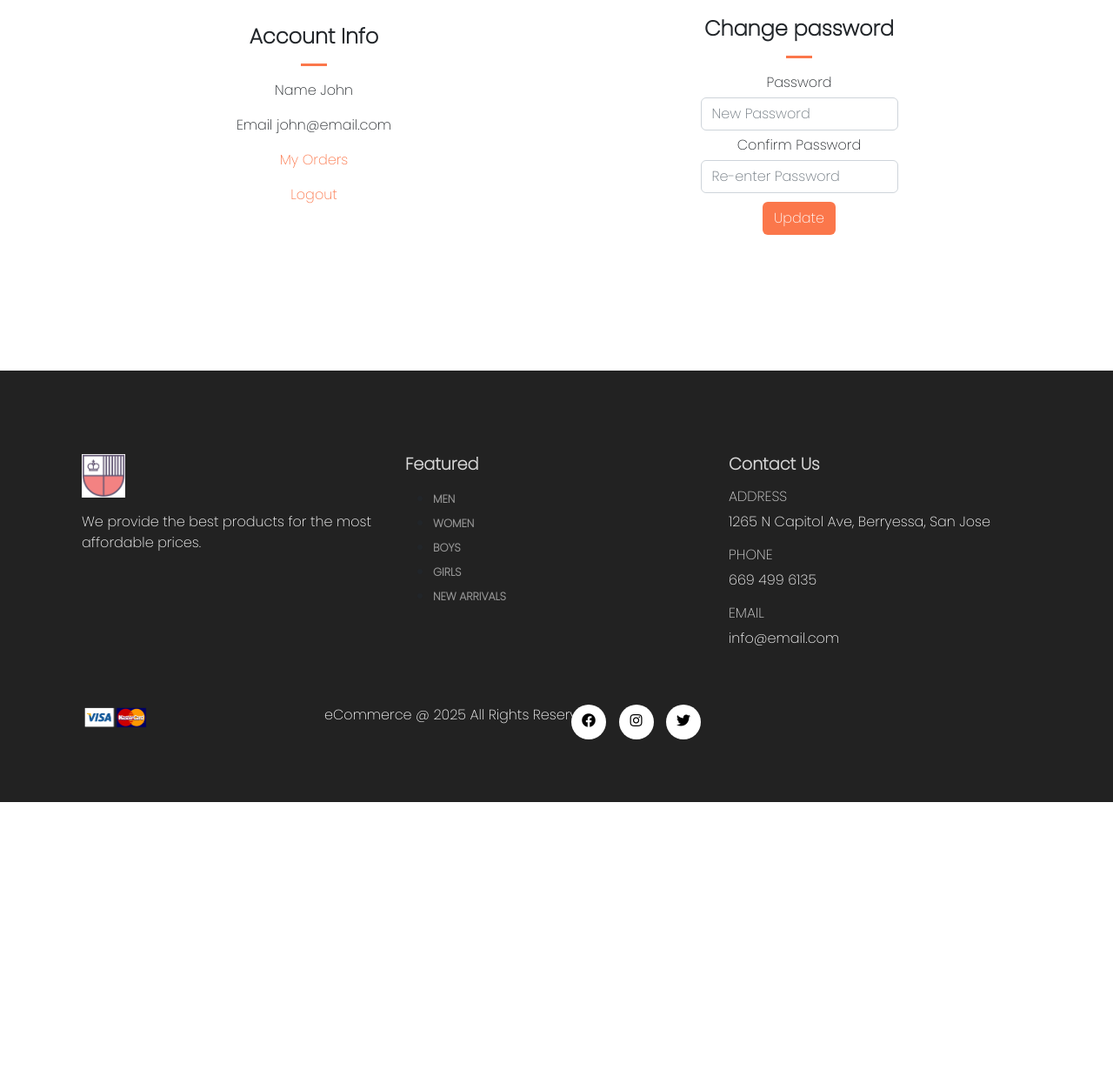
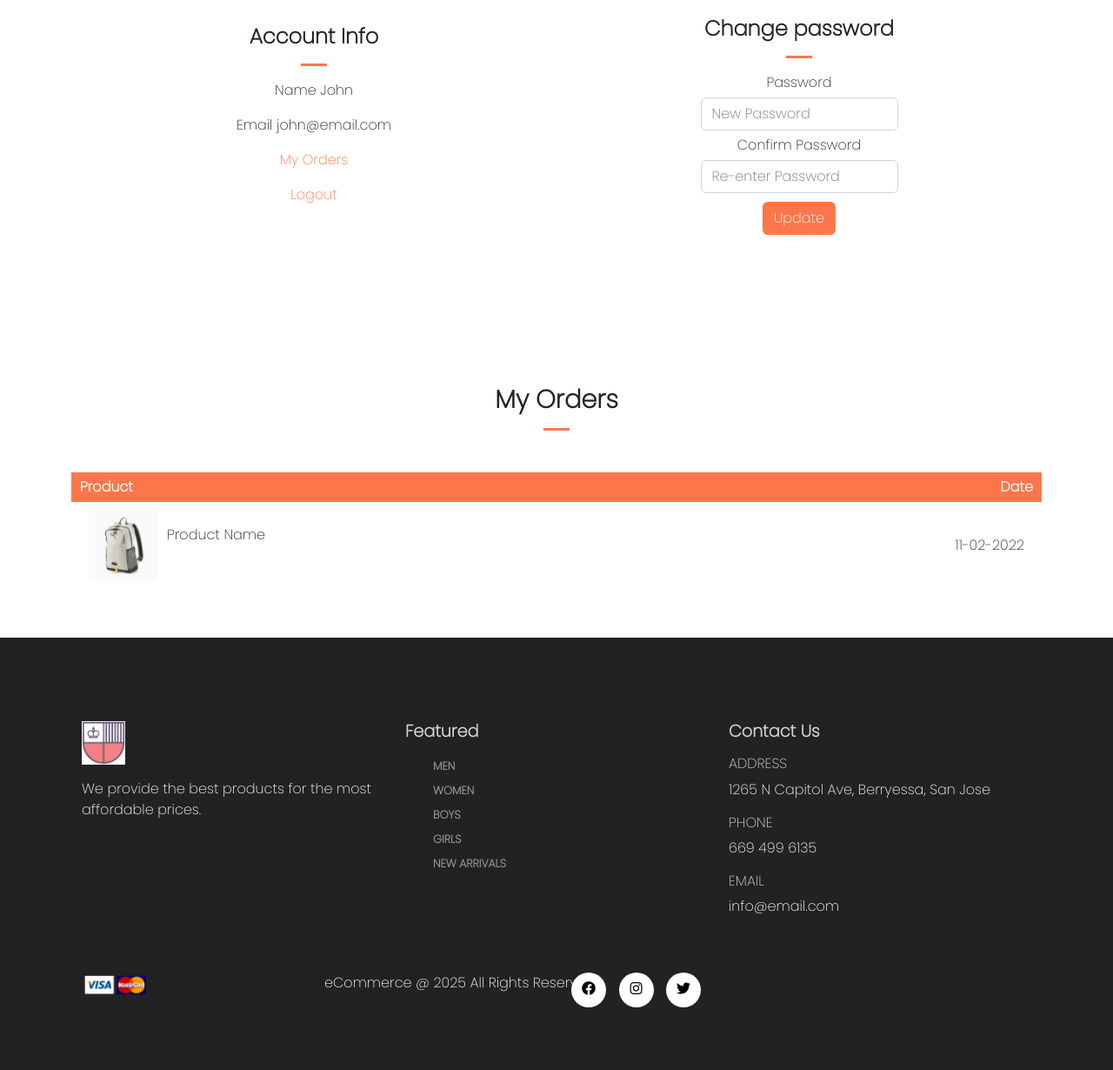
Before and after one commit to leoAshu/eCommerce-website, a PHP site: page /account.html in a window 1280 px wide. Shown: the part 132-1362 px from the top of the page at 87% size. Before the commit the page ends 1054 px from the top, so only its background shows below. Run offline with PHP 8.4, Linux system fonts and the light colour scheme.

Commit message:
adds orders section to accounts page

```diff
--- a/account.html
+++ b/account.html
@@ -103,6 +103,40 @@
         </div>
     </section>
 
+    <!-- Orders -->
+    <section class="orders container my-5 py-2">
+        <div class="container mt-2">
+            <h2 class="font-weight-bold text-center">My Orders</h2>
+            <hr class="mx-auto">
+        </div>
+
+        <table class="mt-5 pt-5">
+
+            <tr>
+                <th>Product</th>
+                <th>Date</th>
+            </tr>
+
+            <tr>
+                <td>
+                    <div class="product-info">
+                        <img src="assets/imgs/f1.jpg"/>
+                        <div>
+                            <p class="mt-3">Product Name</p>
+                        </div>
+                    </div>
+                </td>
+
+                <td>
+                    <span>11-02-2022</span>
+                </td>
+            </tr>
+
+        </table>
+
+        </div>
+
+    </section>
 
     <!-- Footer -->
     <footer class="mt-5 py-5">
--- a/assets/css/style.css
+++ b/assets/css/style.css
@@ -504,3 +504,36 @@ th:last-child {
     color: #FB774B;
     text-decoration: none;
 }
+
+
+/* Orders */
+.orders table {
+    width: 100%;
+    border-collapse: collapse;
+}
+
+.orders .product-info {
+    display: flex;
+    flex-wrap: wrap;
+}
+
+.orders th {
+    text-align: left;
+    padding: 5px 10px;
+    color: #FFF;
+    background-color: #FB774B;
+}
+
+.orders th:nth-child(2) {
+    text-align: right;
+}
+
+.orders td {
+    padding: 10px 20px;
+}
+
+.orders td img {
+    width: 80px;
+    height: 80px;
+    margin-right: 10px;
+}
```
